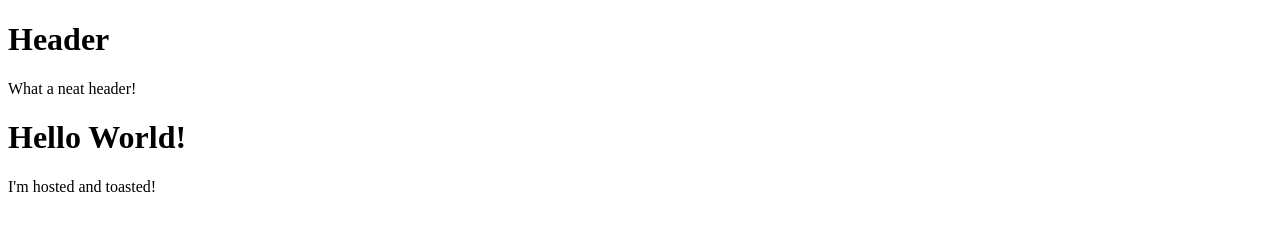
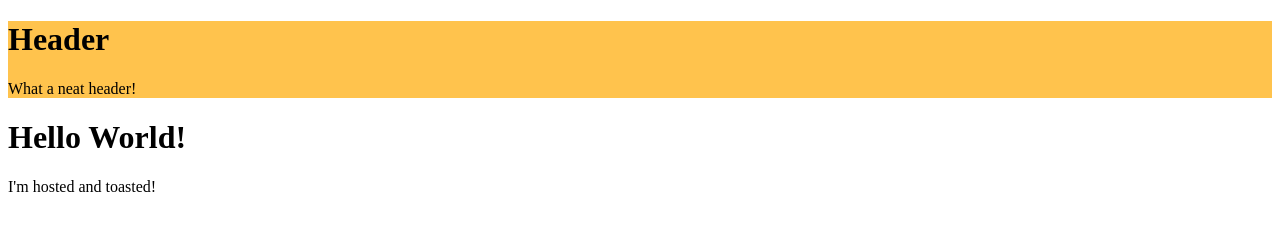
Before and after one commit to xavierhayden/xavierhayden.github.io, a plain HTML site: page index.html in a window 1280 px wide. Drawn offline with Linux system fonts and the light colour scheme.

Commit message:
Update index.html

```diff
--- a/index.html
+++ b/index.html
@@ -3,8 +3,7 @@
 <style>
 	.header {
 	background: #FFC34D
-	padding: 30px
-	text-align: center
+
 	}
 	</style>
 <body>
```
